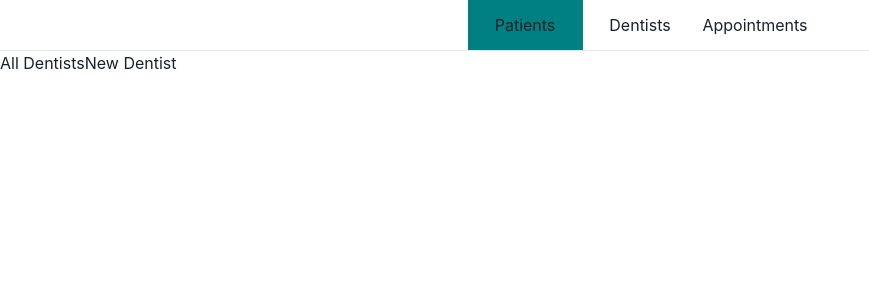
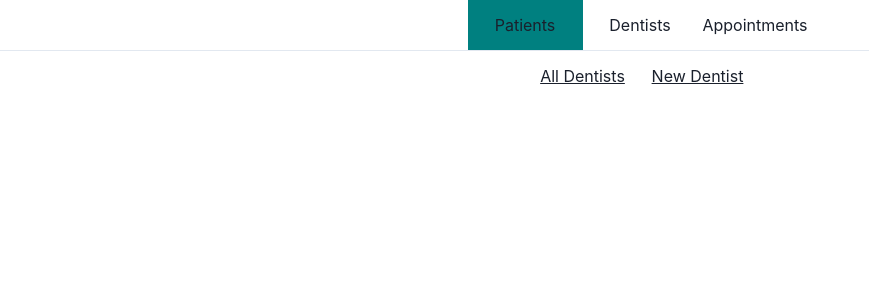
Before and after one commit to abigail221b/dental_clinic, a React (Create React App) app in the folder dentalclinic_frontend/: page /dentist in a window 1280 px wide. Shown: the top 300 px of the page, without its empty margins (0-869 px from the left). Built offline with nearby package versions, Linux system fonts and the light colour scheme.

Commit message:
Center DentistDashboard nav and Outlet

```diff
--- a/dentalclinic_frontend/src/Dentists/DentistDashboard.js
+++ b/dentalclinic_frontend/src/Dentists/DentistDashboard.js
@@ -1,12 +1,15 @@
 import { Link, Outlet } from "react-router-dom";
+import { Center, Text, Container } from "@chakra-ui/react";
 
 const DentistDashboard = () => {
     return (
         <>
-            <Link to="all">All Dentists</Link>
-            <Link to="new">New Dentist</Link>
+            <Center>
+                <Link to="all"><Center h="50px" w="115px"><Text as="u">All Dentists</Text></Center></Link>
+                <Link to="new"><Center h="50px" w="115px"><Text as="u">New Dentist</Text></Center></Link>
+            </Center>
             <br />
-            <Outlet />
+            <Container maxWidth="container.xl"><Center><Outlet /></Center></Container>
         </>
     );
 }
```
